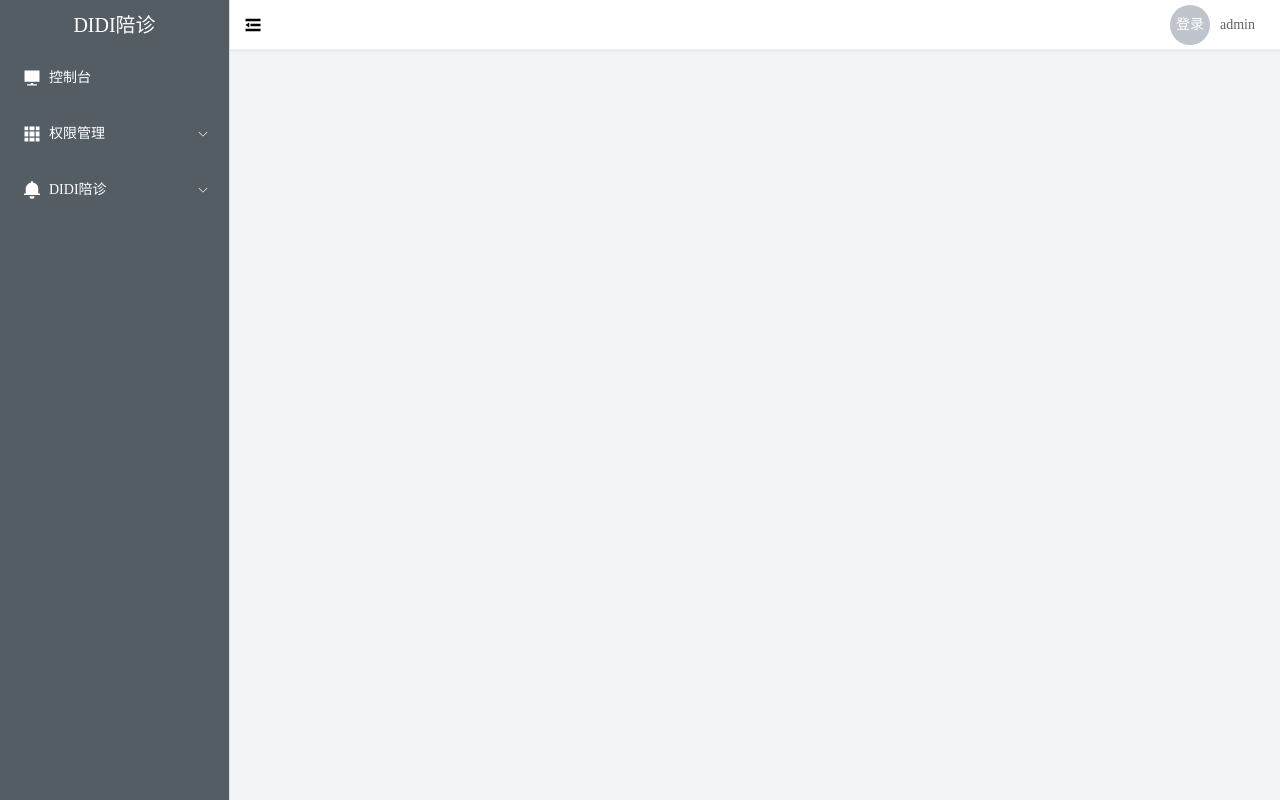
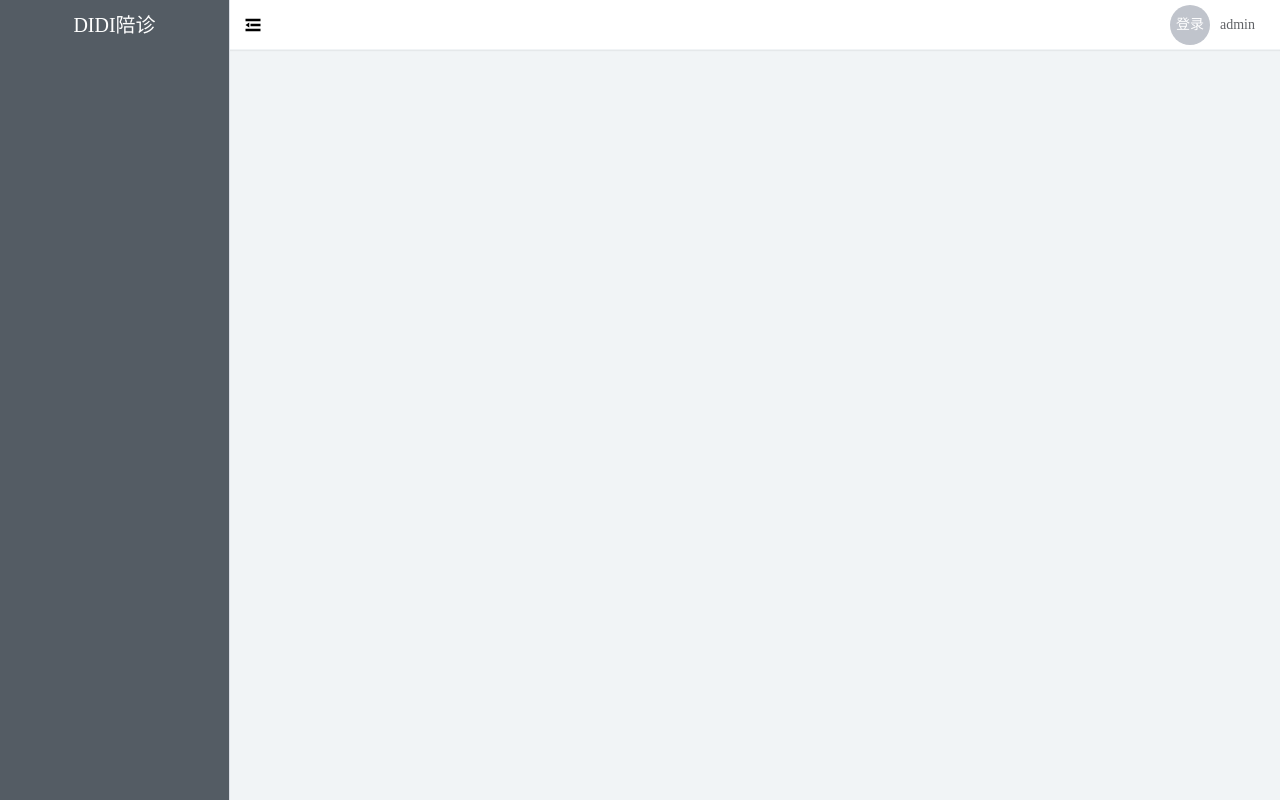
Before and after one commit to zuimoliyan/Companion-Care-System, a Vue app in the folder pzadmin/: page /login in a window 1280 px wide. Built offline with nearby package versions, Linux system fonts and the light colour scheme; sample sign-in values are in the browser's storage.

Commit message:
有错误，先提交留档

```diff
--- a/pzadmin/package.json
+++ b/pzadmin/package.json
@@ -16,7 +16,8 @@
     "less": "^4.2.0",
     "vue": "^3.5.17",
     "vue-router": "^4.5.1",
-    "vuex": "^4.0.2"
+    "vuex": "^4.0.2",
+    "vuex-persistedstate": "^4.1.0"
   },
   "devDependencies": {
     "@vitejs/plugin-vue": "^6.0.0",
--- a/pzadmin/src/components/aside.vue
+++ b/pzadmin/src/components/aside.vue
@@ -6,21 +6,13 @@
       3. :collapse="isCollapse" 用于检测当前isCollapse的值
          控制页面的展开和折叠，接收的是 navHeader.vue 中对于logo的 点击：@click="store.commit('collapseMenu')
   -->
-      <el-menu
-      :style="{width: !isCollapse ? '230px': '64px'}"
-        active-text-color="#ffd04b"
-        background-color="#545c64"
-        class="aside-container"
-        default-active="2"
-        text-color="#fff"
-        @open="handleOpen"
-        @close="handleClose"
-        :collapse="isCollapse"
-      >
+  <el-menu :style="{ width: !isCollapse ? '230px' : '64px' }" active-text-color="#ffd04b" background-color="#545c64"
+    class="aside-container" default-active="2" text-color="#fff" @open="handleOpen" @close="handleClose"
+    :collapse="isCollapse">
     <p class="logo" @click="goToRoot">{{ isCollapse ? 'DIDI' : 'DIDI陪诊' }}</p>
 
     <!-- 将具体的一级二级菜单挂载到主框架 -->
-    <treeMenu :index="1" :menuData = "menuData" />
+    <treeMenu :index="1" :menuData="menuData" />
 
 
   </el-menu>
@@ -30,22 +22,22 @@
 // 引入封装的菜单
 import treeMenu from "./treeMenu.vue";
 import { useRouter } from "vue-router";
-import { reactive , computed} from "vue";
+import { reactive, computed } from "vue";
 import { useStore } from "vuex";
 
 
 const router = useRouter()
 
 //创建响应式的数据
-const menuData = reactive(router.options.routes[0].children)
-
+// const menuData = reactive(router.options.routes[0].children)
+const menuData = computed(() => store.state.menu.routerList)
 const store = useStore()
 //控制左侧菜单树面板展开与否
 // 调用menu.js中的代码，当调用这个 mutation 时，它会将 isCollapse 的值取反。
-const isCollapse = computed(()=>store.state.menu.isCollapse)
+const isCollapse = computed(() => store.state.menu.isCollapse)
 
-const handleOpen = ()=>{}
-const handleClose = ()=>{}
+const handleOpen = () => { }
+const handleClose = () => { }
 
 // 这里用于实现点击logo跳转到根目录
 const goToRoot = () => {
@@ -53,13 +45,14 @@ const goToRoot = () => {
 };
 </script>
 
-<style lang ="less" scoped>
-.aside-container{
+<style lang="less" scoped>
+.aside-container {
   //设置左侧的菜单铺满整个容器，但是这里要注意：
   // aside-container上面有其他父容器，所以这里只是让它铺满了父容器，
   // 我们还需要去找到它的父容器（Main.vue）并设置相同样式
   height: 100%;
-  .logo{
+
+  .logo {
     font-size: 20px;
     text-align: center;
     height: 50px;
--- a/pzadmin/src/components/navHeader.vue
+++ b/pzadmin/src/components/navHeader.vue
@@ -113,7 +113,7 @@ const handleClick = (command) => {
         })
         setTimeout(() => {
             localStorage.removeItem('pz_token')
-            localStorage.removeItem('pz.userInfo')
+            localStorage.removeItem('pz_userInfo')
 
             window.location.href = window.location.origin
         }, 300);
--- a/pzadmin/src/main.js
+++ b/pzadmin/src/main.js
@@ -6,6 +6,16 @@ import * as ElementPlusIconsVue from '@element-plus/icons-vue'
 import 'element-plus/es/components/message/style/css'
 import store from "./store";
 import PanelHead from "./components/panelHead.vue";
+
+
+//刷新后的动态路由添加
+const localData = localStorage.getItem('pz_v3pz')
+if (localData) {
+  store.commit('dynamicMenu', JSON.parse(localData).menu.routerList)
+  store.state.menu.routerList.forEach(item => {
+    router.addRoute('main',item)
+  })
+}
 
 //这里实现路由守卫
 router.beforeEach((to, from) => {
@@ -36,6 +46,6 @@ app.use(router)
 app.use(store)
 
 //全局挂载panelHead组件
-app.component("PanelHead",PanelHead)
+app.component("PanelHead", PanelHead)
 
 app.mount('#app')
--- a/pzadmin/src/router/index.js
+++ b/pzadmin/src/router/index.js
@@ -1,5 +1,5 @@
 //从vue-router中引入以下函数模块
-import { createRouter ,createWebHashHistory } from "vue-router";
+import { createRouter, createWebHashHistory } from "vue-router";
 
 //引入其他界面文件，并改名
 import Layout from "../views/Main.vue";
@@ -11,51 +11,51 @@ import Group from "../views/auth/group/index.vue";
 import Order from "../views/vppz/order/index.vue";
 import Staff from "../views/vppz/staff/index.vue";
 
-const routes =[
+const routes = [
   {
     path: '/',
     component: Layout,
     name: 'main',
     children: [
-      {
-        path: 'dashboard',
-        meta: { id: '1', name: '控制台', icon: 'Platform', path: '/dashboard', describe: '用于展示当前系统中的统计数据、统计报表及重要实时数据' },
-        component: Dashboard
-      },
-      {
-        path: 'auth',
-        meta: { id: '2' ,name: '权限管理', icon: 'Grid' },
-        children: [
-          {
-            path: '',
-            alias: ['admin'],
-            meta: { id: '1', name: '账号管理', icon: 'Avatar', path: '/auth/admin', describe: '管理员可以进行编辑，权限修改后需要登出才会生效' },
-            component: Admin
-          },
-          {
-            path: 'group',
-            meta: { id: '2', name: '菜单管理', icon: 'Menu', path: '/auth/group', describe: '菜单规则通常对应一个控制器的方法,同时菜单栏数据也从规则中获取' },
-            component: Group
-          }
-        ]
-      },
-      {
-        path: 'vppz',
-        meta: { id: '3', name: 'DIDI陪诊', icon: 'BellFilled' },
-        children: [
-          {
-            path: '',
-            alias: ['staff'],
-            meta: { id: '1', name: '陪护管理', icon: 'Checked', path: '/vppz/staff', describe: '陪护师可以进行创建和修改，设置对应生效状态控制C端选择' },
-            component: Staff
-          },
-          {
-            path: 'order',
-            meta: { id: '2', name: '订单管理', icon: 'List', path: '/vppz/order', describe: 'C端下单后可以查看所有订单状态，已支付的订单可以完成陪护状态修改' },
-            component: Order
-          }
-        ]
-      }
+      // {
+      //   path: 'dashboard',
+      //   meta: { id: '1', name: '控制台', icon: 'Platform', path: '/dashboard', describe: '用于展示当前系统中的统计数据、统计报表及重要实时数据' },
+      //   component: Dashboard
+      // },
+      // {
+      //   path: 'auth',
+      //   meta: { id: '2', name: '权限管理', icon: 'Grid' },
+      //   children: [
+      //     {
+      //       path: '',
+      //       alias: ['admin'],
+      //       meta: { id: '1', name: '账号管理', icon: 'Avatar', path: '/auth/admin', describe: '管理员可以进行编辑，权限修改后需要登出才会生效' },
+      //       component: Admin
+      //     },
+      //     {
+      //       path: 'group',
+      //       meta: { id: '2', name: '菜单管理', icon: 'Menu', path: '/auth/group', describe: '菜单规则通常对应一个控制器的方法,同时菜单栏数据也从规则中获取' },
+      //       component: Group
+      //     }
+      //   ]
+      // },
+      // {
+      //   path: 'vppz',
+      //   meta: { id: '3', name: 'DIDI陪诊', icon: 'BellFilled' },
+      //   children: [
+      //     {
+      //       path: '',
+      //       alias: ['staff'],
+      //       meta: { id: '1', name: '陪护管理', icon: 'Checked', path: '/vppz/staff', describe: '陪护师可以进行创建和修改，设置对应生效状态控制C端选择' },
+      //       component: Staff
+      //     },
+      //     {
+      //       path: 'order',
+      //       meta: { id: '2', name: '订单管理', icon: 'List', path: '/vppz/order', describe: 'C端下单后可以查看所有订单状态，已支付的订单可以完成陪护状态修改' },
+      //       component: Order
+      //     }
+      //   ]
+      // }
     ]
   },
   {
@@ -65,12 +65,12 @@ const routes =[
 ]
 
 const router = createRouter({
-    //路由属性
-    routes,
-    // 路由匹配模式：指定路由的URL生成和解析方式
-    // 这里使用 createWebHashHistory() 创建基于URL哈希(#)的浏览器历史记录模式
-    // 特点：URL中会有#符号，适用于不支持HTML5 History API的环境
-    history : createWebHashHistory()
+  //路由属性
+  routes,
+  // 路由匹配模式：指定路由的URL生成和解析方式
+  // 这里使用 createWebHashHistory() 创建基于URL哈希(#)的浏览器历史记录模式
+  // 特点：URL中会有#符号，适用于不支持HTML5 History API的环境
+  history: createWebHashHistory()
 })
 
 export default router
--- a/pzadmin/src/store/index.js
+++ b/pzadmin/src/store/index.js
@@ -1,7 +1,15 @@
 import { createStore } from "vuex";
 import menu from "./menu";
+import createPersistedstate from "vuex-persistedstate";
 
 export default createStore({
+    plugins: [
+        createPersistedstate({
+            key: 'pz_v3pz',
+            paths: ['menu'], // 指定需要持久化的 state 路径
+            debug: true // 调试模式
+        })
+    ],
     modules: {
         menu
     }
--- a/pzadmin/src/store/menu.js
+++ b/pzadmin/src/store/menu.js
@@ -1,8 +1,11 @@
+
+const localData = localStorage.getItem('pz_v3pz')
+
 // state 存储应用的全局状态;包含两个属性
-const state = {
+const state = localData ? localData.menu : {
     isCollapse: false, //是否折叠
     selectMenu: [], //存储选中的菜单项
-    routerList:[]
+    routerList: []
 }
 
 const mutations = {
@@ -25,10 +28,8 @@ const mutations = {
         state.selectMenu.splice(index, 1)
     },
     dynamicMenu(state, payload) {
-        console.log(payload)
         //通过glob导入文件
         const modules = import.meta.glob('../views/**/**/*.vue')
-        console.log(modules);
         function routerSet(router) {
             router.forEach(route => {
                 //判断没有子菜单，拼接路由数据
@@ -44,7 +45,7 @@ const mutations = {
         }
         routerSet(payload)
         //拿到完整的路由数据
-        state.routerList =  payload
+        state.routerList = payload
     }
 }
 
--- a/pzadmin/src/views/Login/index.vue
+++ b/pzadmin/src/views/Login/index.vue
@@ -42,7 +42,7 @@
 
 <script setup>
 // 导入响应式变量
-import { ref, reactive, computed } from "vue";
+import { ref, reactive, computed ,toRaw} from "vue";
 //直接使用图标失败，这里是自己加上的图标
 import { UserFilled, Lock, ChatDotSquare } from '@element-plus/icons-vue';
 //引入各项api
@@ -188,7 +188,6 @@ const submitForm = async (formEl) => {
                 login(loginForm).then(({ data }) => {
                     if (data.code === 10000) {
                         ElMessage.success('登录成功！')
-                        console.log(data);
 
                         //将token和用户信息缓存到浏览器
                         localStorage.setItem('pz_token', data.data.token)
@@ -197,7 +196,10 @@ const submitForm = async (formEl) => {
                         menuPermissions().then(({ data }) => {
                             store.commit('dynamicMenu', data.data)
                             console.log(routerList,'routerList');
-
+                            //toRaw：将一个响应式的数据转换为普通数据
+                            toRaw(routerList.value).forEach(item=>{
+                                router.addRoute('main',item)
+                            })
                             //跳转到首页
                             router.push('/')
                         })
```
Lines whose indentation alone changed are shown as unchanged.
